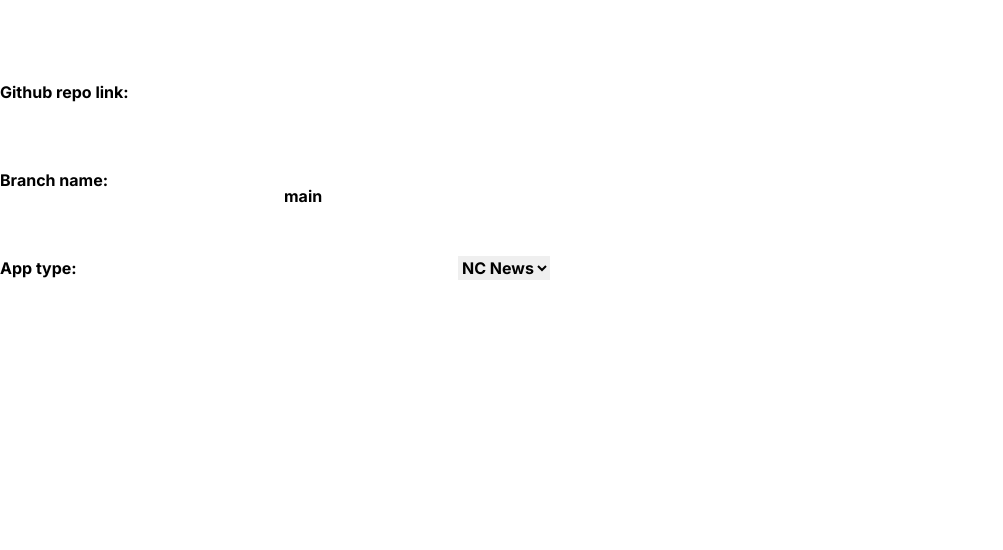
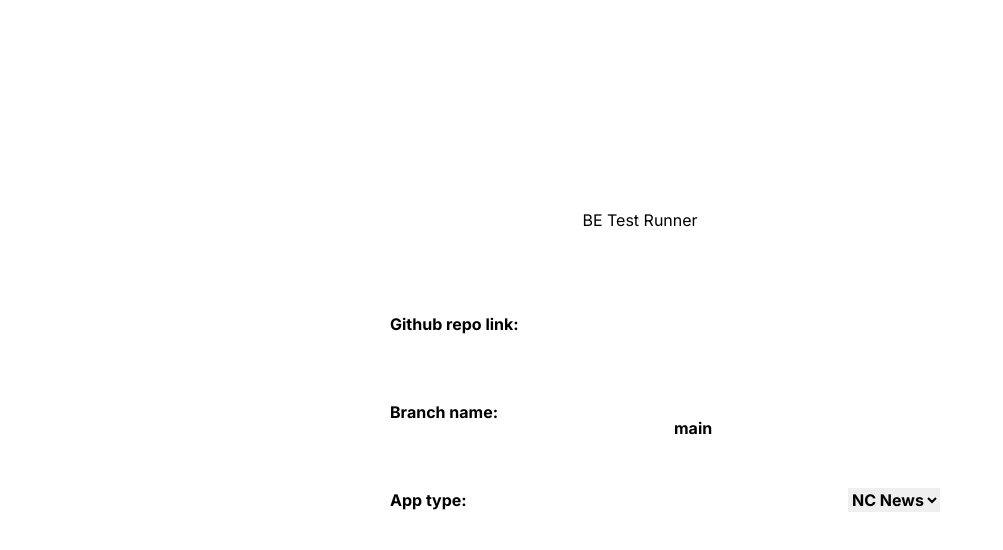
Before and after one commit to popatre/test-runner-stream, a Next.js app: page / in a window 1280 px wide. Shown: the top 550 px of the page, without its empty margins (0-1003 px from the left). Built offline with nearby package versions, Linux system fonts and the light colour scheme.

Commit message:
add basic styling

```diff
--- a/src/app/layout.tsx
+++ b/src/app/layout.tsx
@@ -1,22 +1,22 @@
-import './globals.css'
-import type { Metadata } from 'next'
-import { Inter } from 'next/font/google'
+import "./globals.css";
+import type { Metadata } from "next";
+import { Inter } from "next/font/google";
 
-const inter = Inter({ subsets: ['latin'] })
+const inter = Inter({ subsets: ["latin"] });
 
 export const metadata: Metadata = {
-  title: 'Create Next App',
-  description: 'Generated by create next app',
-}
+    title: "Be Test Runner",
+    description: "Test runner and reporter",
+};
 
 export default function RootLayout({
-  children,
+    children,
 }: {
-  children: React.ReactNode
+    children: React.ReactNode;
 }) {
-  return (
-    <html lang="en">
-      <body className={inter.className}>{children}</body>
-    </html>
-  )
+    return (
+        <html lang="en">
+            <body className={inter.className}>{children}</body>
+        </html>
+    );
 }
--- a/src/app/page.tsx
+++ b/src/app/page.tsx
@@ -3,6 +3,7 @@
 import { useState } from "react";
 import { Dna, FidgetSpinner } from "react-loader-spinner";
 import Form from "@/components/Form";
+import styles from "../styles/Home.module.css";
 
 type Props = {};
 
@@ -38,10 +39,13 @@ export default function page({}: Props) {
         );
 
     return (
-        <Form
-            setIsCloned={setIsCloned}
-            setIsLoading={setIsLoading}
-            setIsError={setIsError}
-        />
+        <main className={styles.main}>
+            <h1>BE Test Runner</h1>
+            <Form
+                setIsCloned={setIsCloned}
+                setIsLoading={setIsLoading}
+                setIsError={setIsError}
+            />
+        </main>
     );
 }
--- a/src/components/Form.tsx
+++ b/src/components/Form.tsx
@@ -15,6 +15,9 @@ type Props = {
     setIsCloned: Dispatch<SetStateAction<boolean>>;
     setIsError: Dispatch<SetStateAction<boolean>>;
 };
+
+// add the test they are doing
+// pass to api query
 
 function Form({ setIsLoading, setIsCloned, setIsError }: Props) {
     const [input, setInput] = useState({
```
